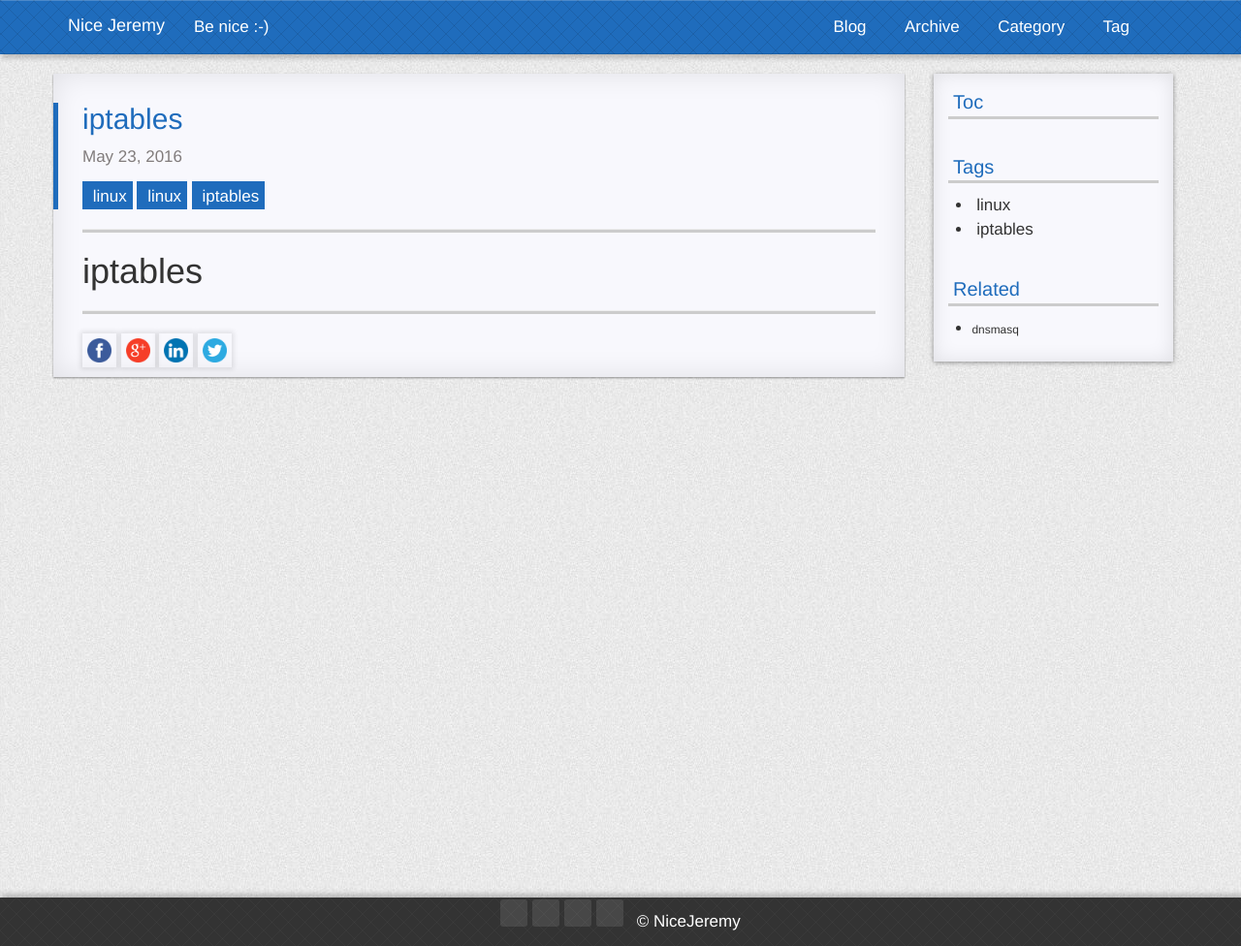
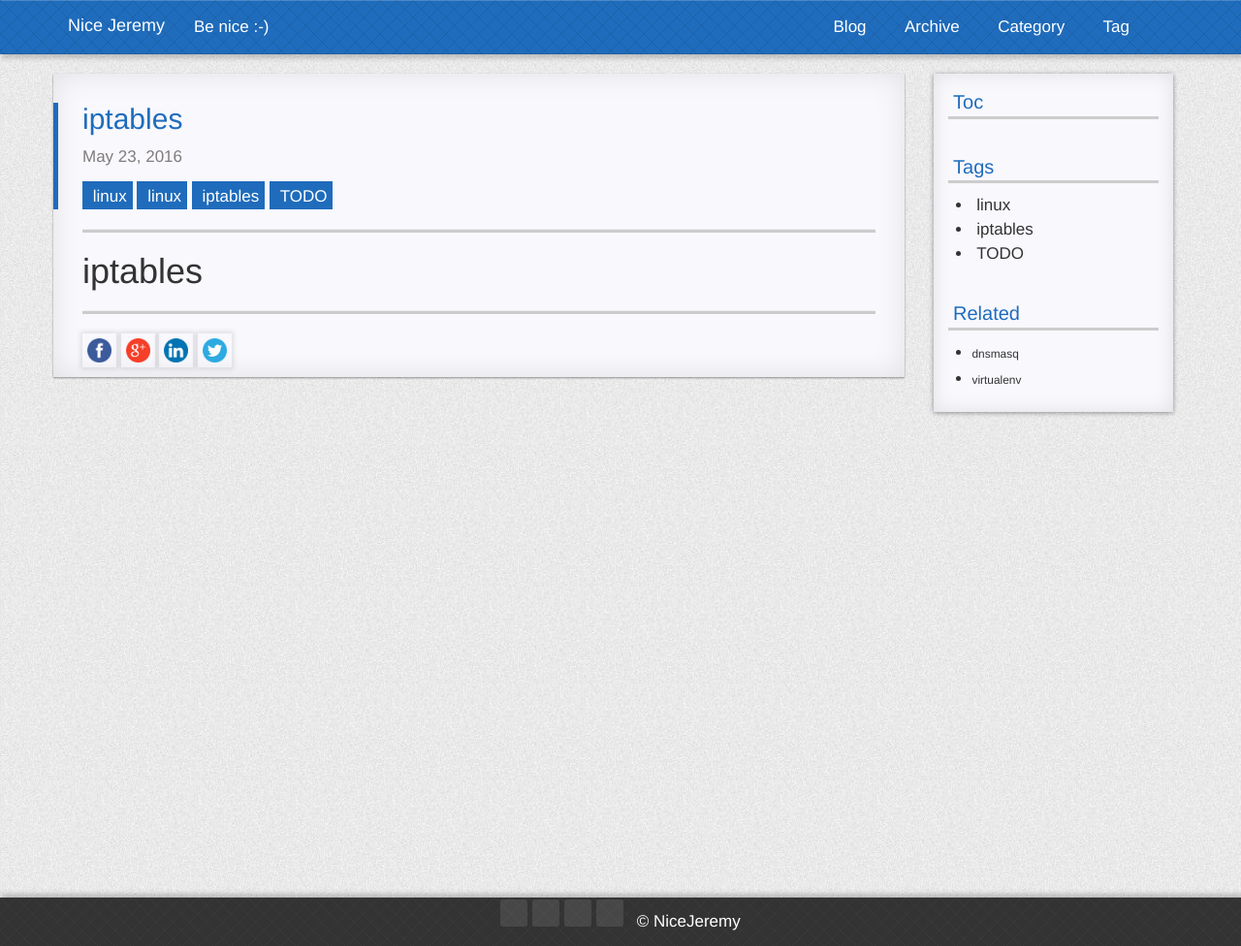
Before and after one commit to wkjeon/nicejeremy.github.io, a Jekyll site: the page built from _posts/linux/2016-05-23-iptables.md, in a window 1280 px wide. Shown: the whole page at 97% size. Built offline with Jekyll 4.4.1, drawn with Linux system fonts in a browser that asks for light colours; nearby versions of some CDN libraries; comment, search, counter and statistics services are not loaded; a style sheet for code colours, icons or effects is not loaded.

```diff
--- a/_posts/linux/2016-05-23-iptables.md
+++ b/_posts/linux/2016-05-23-iptables.md
@@ -6,5 +6,6 @@
 tags:
 - linux
 - iptables
+- TODO
 ---
 # iptables
--- a/_posts/python/2016-05-23-virtualenv.md
+++ b/_posts/python/2016-05-23-virtualenv.md
@@ -5,6 +5,7 @@
 categories: python
 tags:
 - python
+- TODO
 ---
 
 * content
```
Also changed, not shown: _posts/openstack/2016-06-13-openstack-cinder-backup-swift.md (+1 -0 lines).
